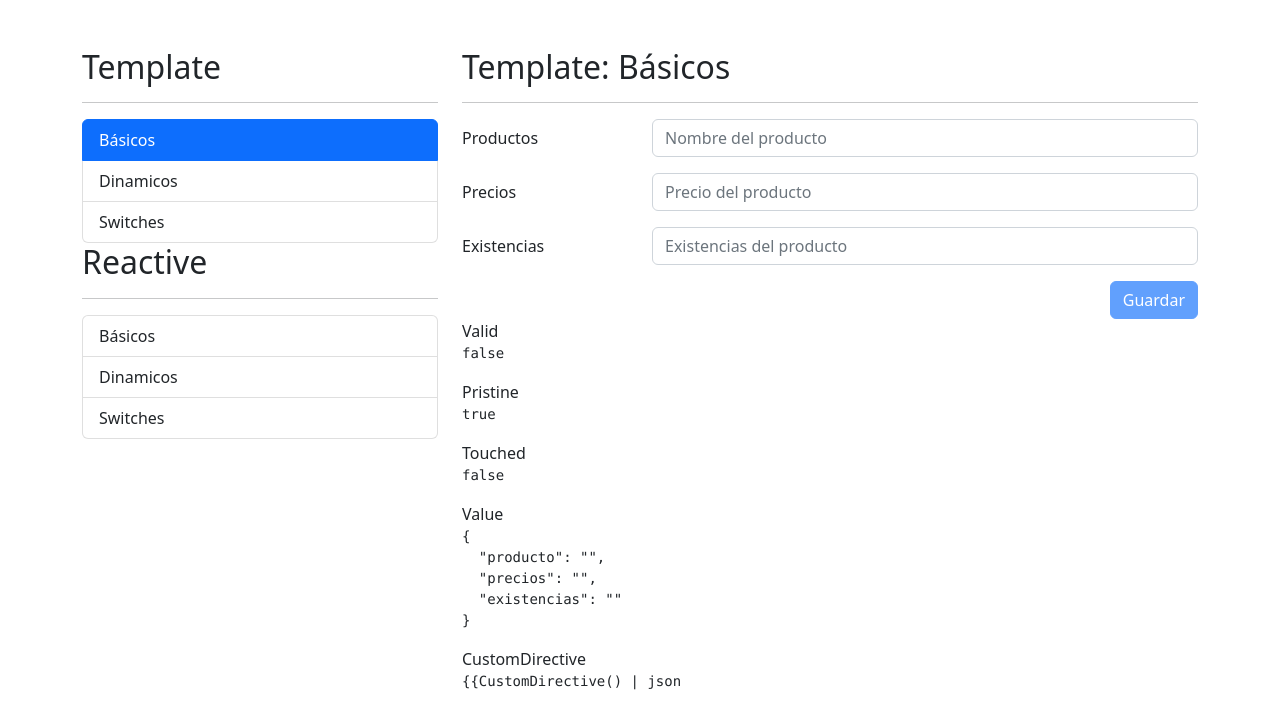
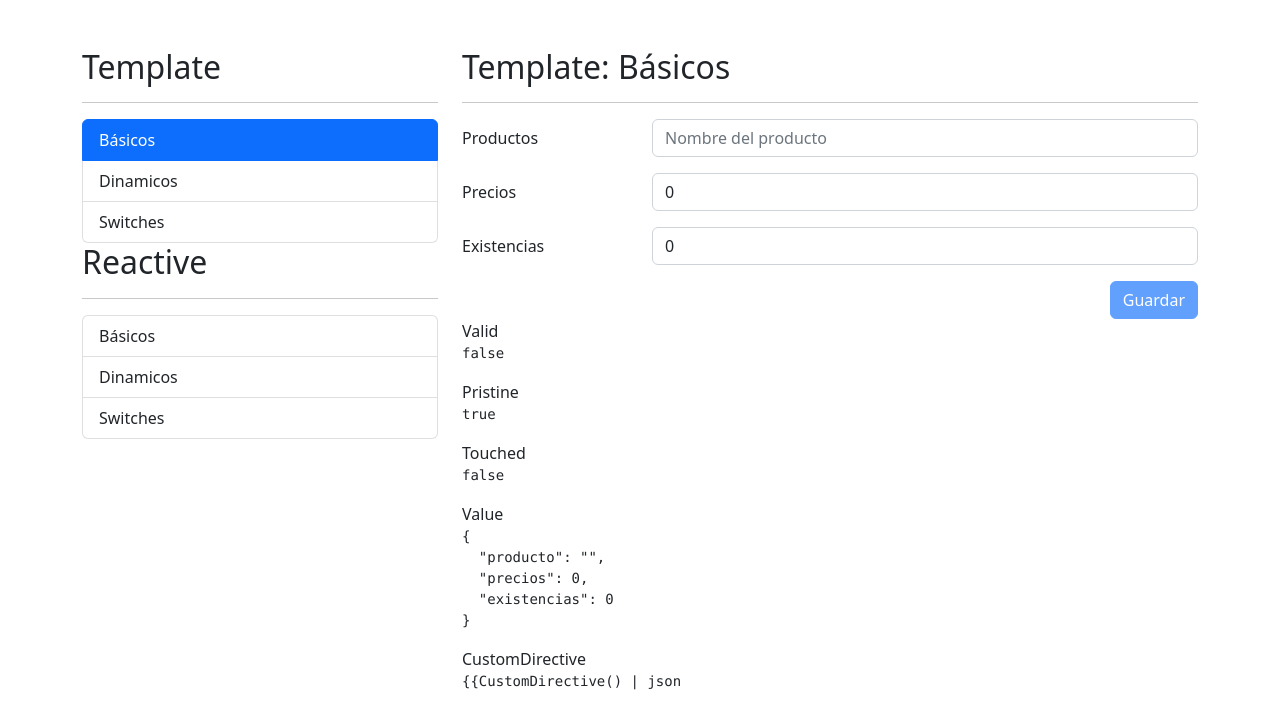
Before and after one commit to richard-allcca/Angular-Formularios, an Angular app: page /template/basicos in a window 1280 px wide. Shown: the top 728 px of the page. Built offline with nearby package versions, Linux system fonts and the light colour scheme.

Commit message:
Template - reseteo de formulario

```diff
--- a/src/app/template/basicos/basicos.component.html
+++ b/src/app/template/basicos/basicos.component.html
@@ -39,7 +39,7 @@
             <input
                type="number"
                class="form-control"
-               ngModel
+               [ngModel]="initialForm.precio"
                name="precios"
                placeholder="Precio del producto"
                required
@@ -60,7 +60,7 @@
             <input
                type="number"
                class="form-control"
-               ngModel
+               [ngModel]="initialForm.existencia"
                name="existencias"
                customMin
                [minimo]="0"
--- a/src/app/template/basicos/basicos.component.ts
+++ b/src/app/template/basicos/basicos.component.ts
@@ -12,15 +12,21 @@ export class BasicosComponent implements OnInit {
    @ViewChild('miFormulario') miFormulario!: NgForm;
 
 
+   initialForm = { // dar valores iniciales con ngModel
+      // producto: 'Nombre',
+      precio: 0,
+      existencia: 0
+   }
+
    constructor() { }
 
    ngOnInit(): void {
    }
 
 
-   // REVIEW - "?" para evitar el undefined por que lee la función antes de inializar
 
    nombreValido(): boolean {
+      // "?" para evitar el undefined por que lee la función antes de inializar
       return this.miFormulario?.controls['producto']?.invalid &&
          this.miFormulario?.controls['producto']?.touched
    }
@@ -35,6 +41,15 @@ export class BasicosComponent implements OnInit {
    }
 
    guardar() {
-      console.log(this.miFormulario);
+      console.log('Posteo correcto');
+
+      // this.miFormulario.resetForm();// reseteo basico de todo el formulario
+
+      this.miFormulario.resetForm({
+         // producto: 'aqui el producto',
+         precio: 0,
+         existencias: 0
+      });// reseteo y asignación de valor en input especificos
    }
+
 }
```
